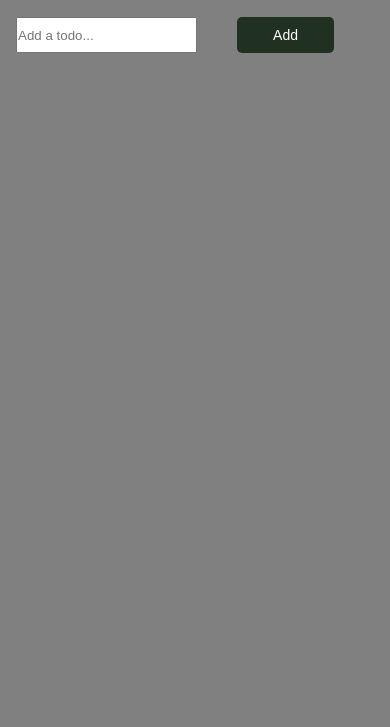
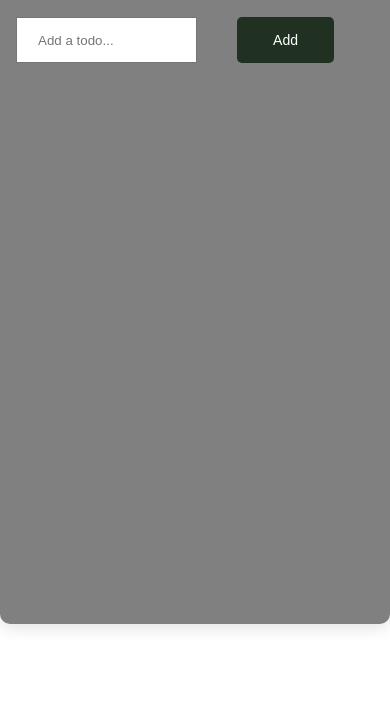
Before and after one commit to Victory-E/Todo-List, a plain HTML site: page index.html in a window 390 px wide. Shown: the part 117-844 px from the top of the page. Drawn offline with Linux system fonts and the light colour scheme.

Commit message:
added some changes

```diff
--- a/index.html
+++ b/index.html
@@ -14,3 +14,7 @@
     </form>
     <ul class="todo-list"></ul>
   </div>
+
+  <script src="todo.js"></script>
+</body>
+</html>
--- a/style.css
+++ b/style.css
@@ -6,7 +6,7 @@
 
 .container {
   min-height: 622px;
-  max-width: 600px;
+  max-width: 850px;
   margin: 66px auto;
   width: 100%;
   padding: 40px;
@@ -27,6 +27,10 @@ h1 {
   display: flex;
   justify-content: center;
   margin-bottom: 30px;
+  height: 46px;
+}
+::placeholder {
+  padding: 20px;
 }
 
 .todo-btn {
@@ -155,8 +159,8 @@ h1 {
 
   .container {
     padding: 20px;
-    min-height: 922px;
-    width: 100%;
+    min-height: 80vh;
+    width: 100%
   }
 
   h1 {
```
